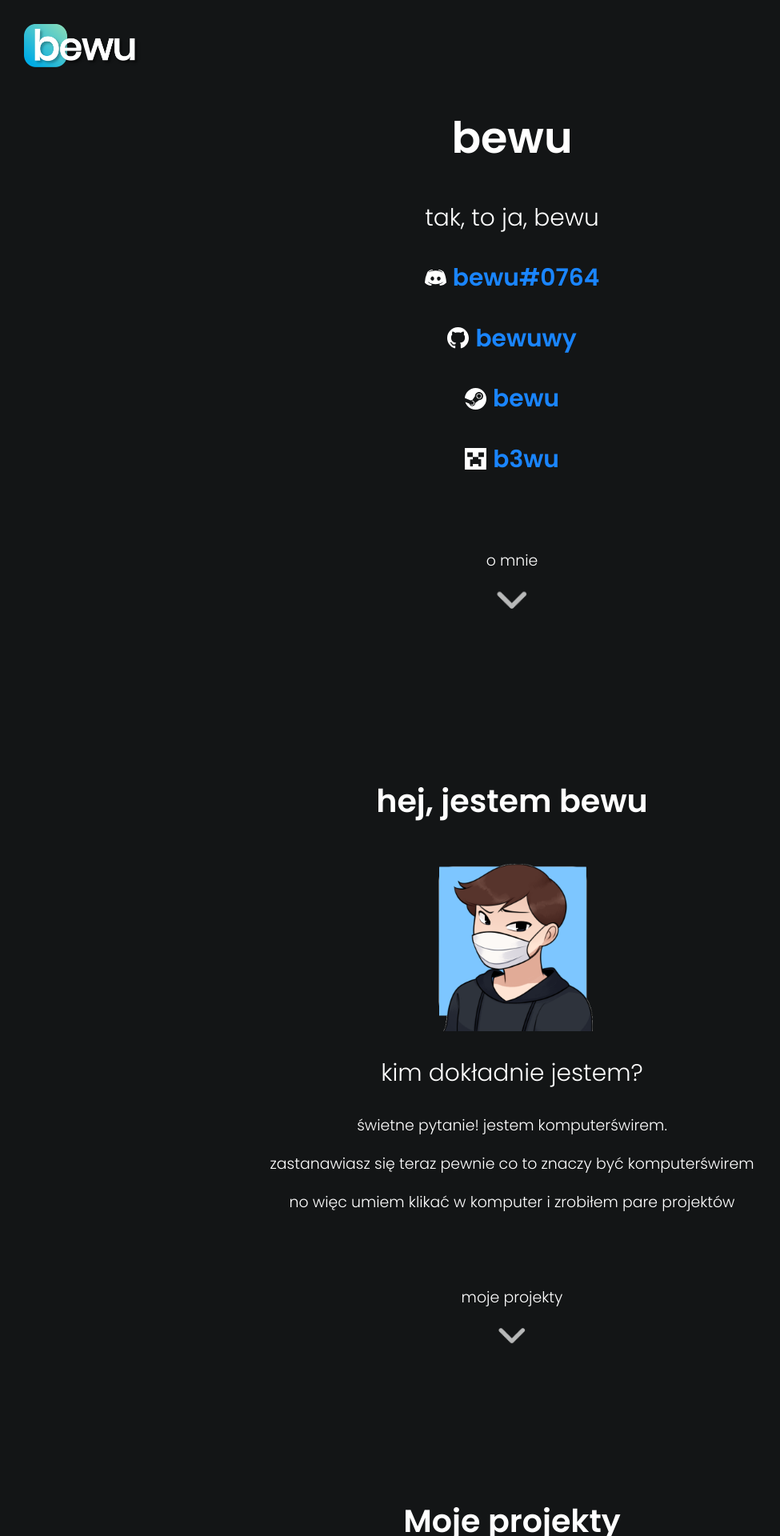
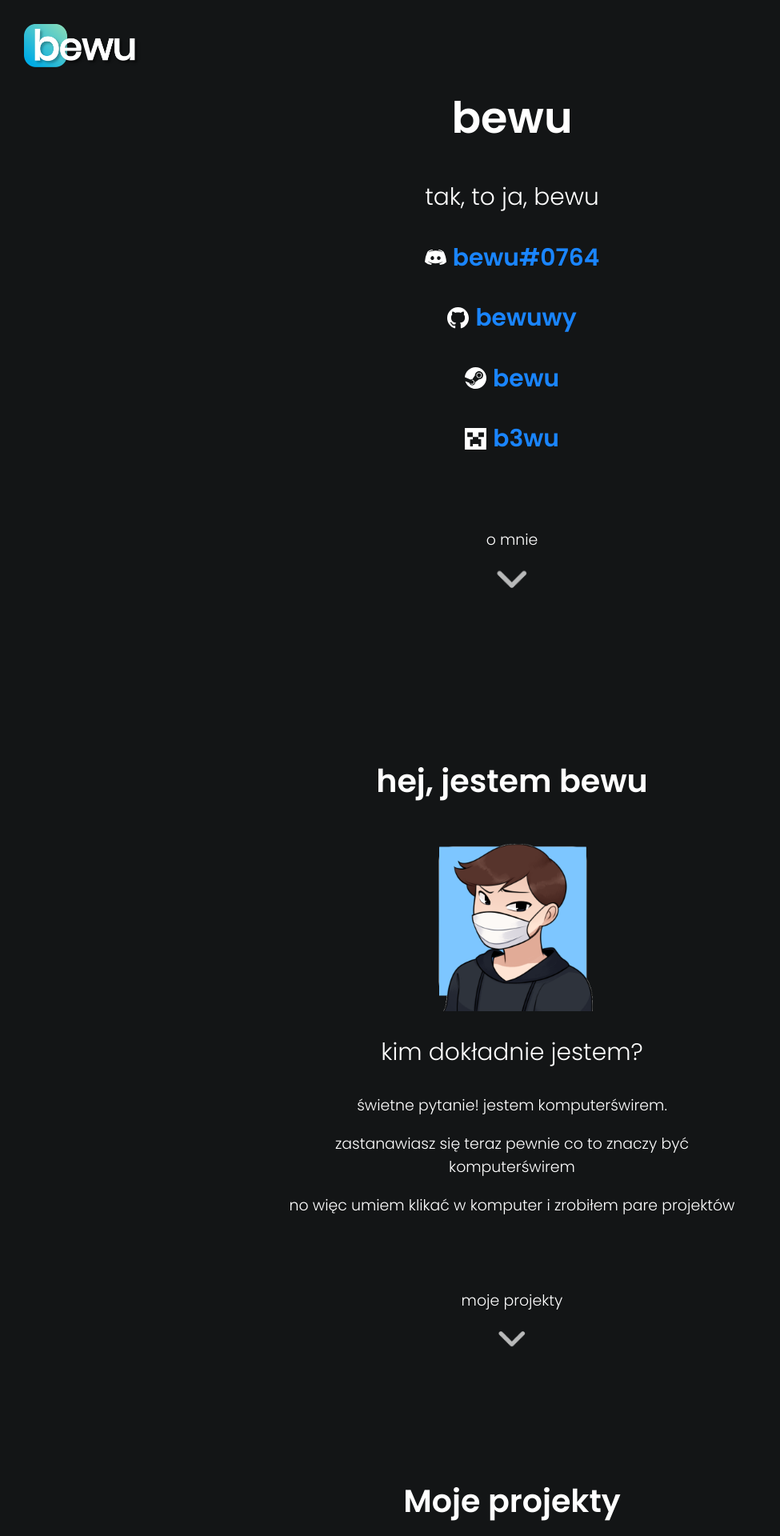
Before and after one commit to bewuwy/bewuwy, a Jekyll site: the page built from index.html, in a window 1280 px wide. Shown: the top 1920 px of the page at 80% size, without its empty margins (0-975 px from the left). Built offline with Jekyll 4.4.1, drawn with Linux system fonts in a browser that asks for light colours.

Commit message:
better margins

```diff
--- a/assets/css/style.css
+++ b/assets/css/style.css
@@ -23,13 +23,27 @@
   height: 100vh;
   vertical-align: middle;
 }
-.center {
-  padding: 5%;
-  padding-top: 3%;
-  height: 80%;
-  width: 90%;
-  text-align: center;
-  display: inline-block;
+@media (max-width:800px) {
+  .center {
+    margin: 5%;
+    margin-top: 1%;
+    margin-bottom: 1%;
+    height: 80%;
+    width: 90%;
+    text-align: center;
+    display: inline-block;
+  }
+}
+@media (min-width:801px) {
+  .center {
+    margin: 25%;
+    margin-top: 1%;
+    margin-bottom: 1%;
+    height: 80%;
+    width: 50%;
+    text-align: center;
+    display: inline-block;
+  }
 }
 .icon {
   height: auto;
```
